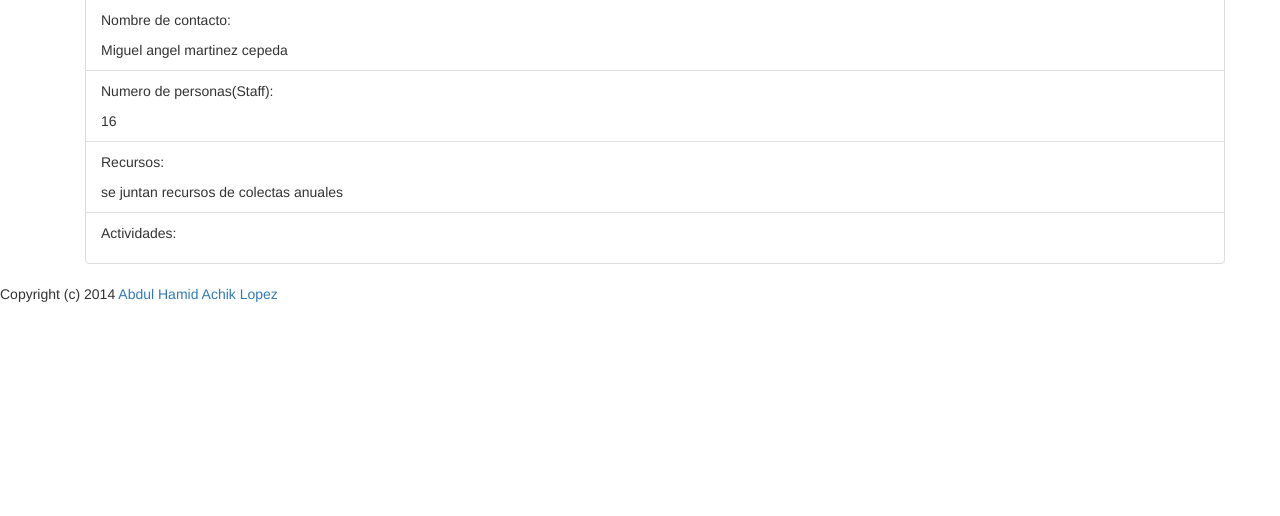
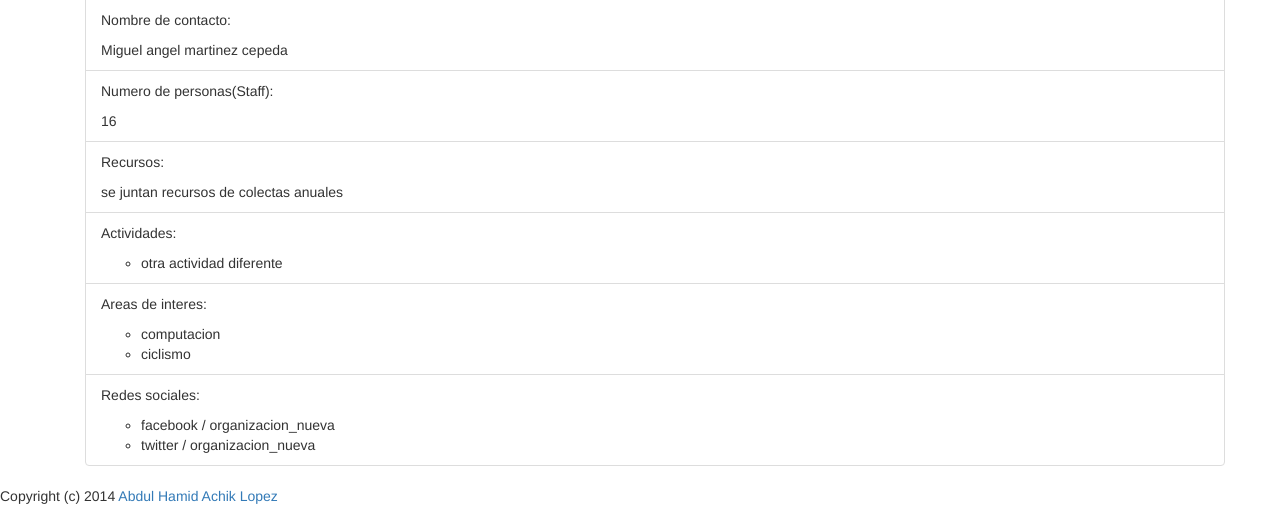
Before and after one commit to aachik/Proyecto_OSC, a Django app: page /organizacion/2/ in a window 1280 px wide. Shown: the part 610-1126 px from the top of the page. Before the commit the page ends 912 px from the top, so only its background shows below. Run offline with Django 3.2, Linux system fonts and the light colour scheme; data comes from the database, SQL or seed files in the repository; parts of the project's set-up code (start-up, migrations or seed data) failed here and were passed over; some libraries are stand-ins or nearby versions.

Commit message:
arregle la coneccion a postgres, agregue que se vieran las actividades, redes sociales, y areas de interes

```diff
--- a/app/templates/organizacion.html
+++ b/app/templates/organizacion.html
@@ -18,7 +18,41 @@
         <li class="list-group-item"><p>Nombre de contacto:</p> {{ organizacion.nombrecontacto }}</li>
         <li class="list-group-item"><p>Numero de personas(Staff):</p> {{ organizacion.numeropersonas }}</li>
         <li class="list-group-item"><p>Recursos:</p> {{ organizacion.recursos }}</li>
-          <li class="list-group-item"><p>Actividades:</p> {{ actividades.nombre }}</li>
+      <li class="list-group-item"><p>Actividades:</p>
+         <ul >
+         {% for actividades in organizacion.actividades.all %}
+           <li >
+           {{ actividades.nombre}}
+           </li>
+
+            {% endfor %}
+         </ul>
+      </li>
+      <li class="list-group-item"><p>Areas de interes:</p>
+         <ul >
+         {% for areasinteres in organizacion.areas.all %}
+           <li >
+           {{ areasinteres.nombre}}
+           </li>
+
+
+            {% endfor %}
+
+         </ul>
+      </li>
+      <li class="list-group-item"><p>Redes sociales:</p>
+      <ul >
+         {% for tipo in organizacion.red.tipo.all %}
+           <li >
+           {{ tipo.tipo }} / {{ organizacion.red }}
+           </li>
+
+
+            {% endfor %}
+
+         </ul>
+      </li>
+
       </ul>
 </div>
 
```
Also changed, not shown: Proyecto_OSC/settings.py (+14 -13 lines).
